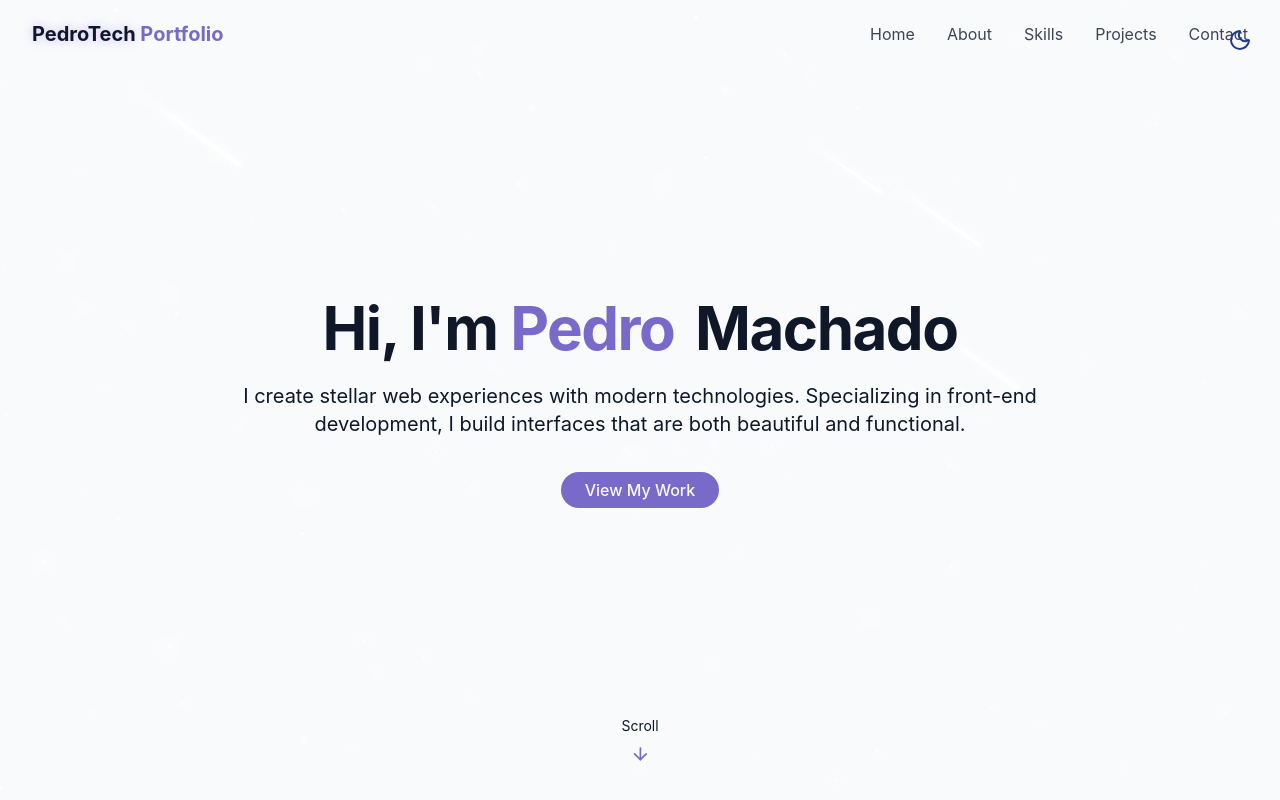
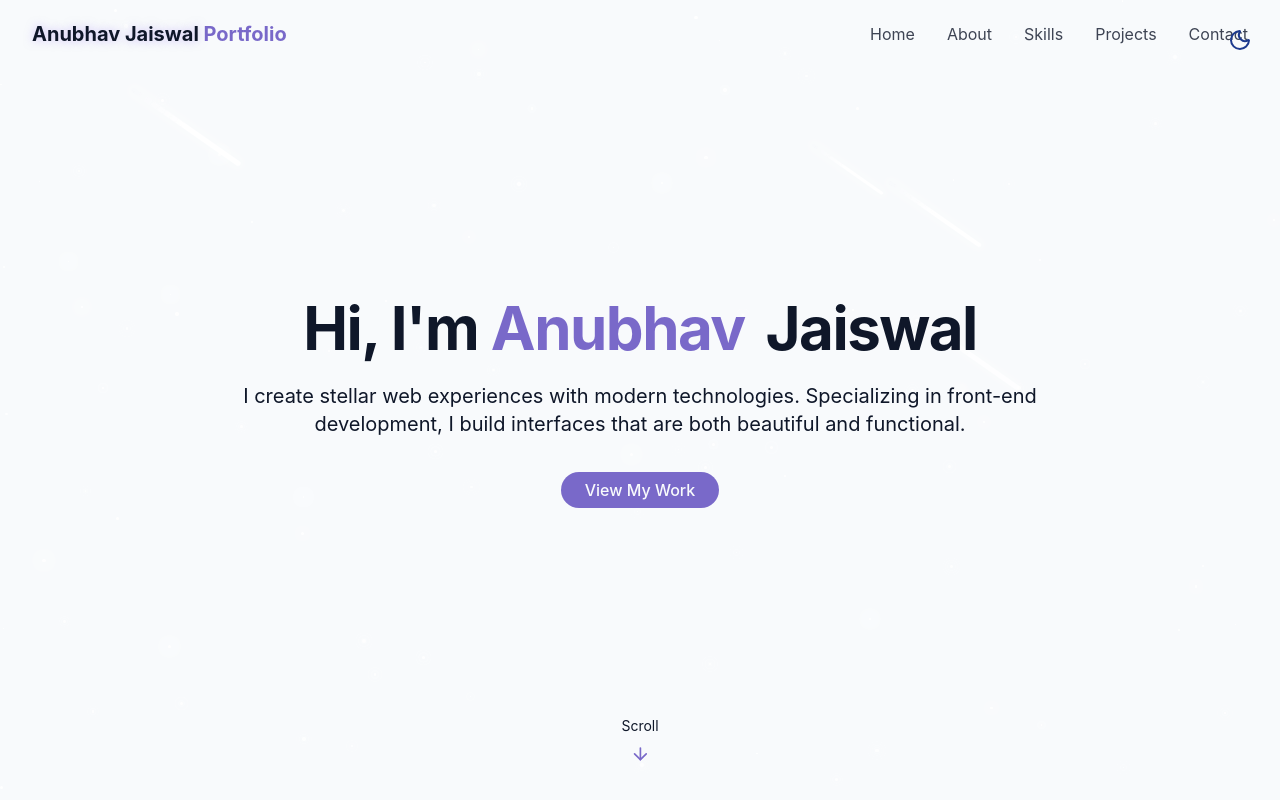
Before and after one commit to AnuJaiswal2004/Portfolio, a React (Vite) app: page / in a window 1280 px wide. Shown: the top 800 px of the page. Built offline with nearby package versions, Linux system fonts and the light colour scheme; the HTML template or start-up script is replaced by a standard one.

Commit message:
Running locally

```diff
--- a/src/Components/ContactSection.jsx
+++ b/src/Components/ContactSection.jsx
@@ -59,7 +59,7 @@ export const ContactSection = () => {
                     href="mailto:hello@gmail.com"
                     className="text-muted-foreground hover:text-primary transition-colors"
                   >
-                    hello@gmail.com
+                    anubhavjaiswal37@gmail.com
                   </a>
                 </div>
               </div>
@@ -73,7 +73,7 @@ export const ContactSection = () => {
                     href="tel:+11234567890"
                     className="text-muted-foreground hover:text-primary transition-colors"
                   >
-                    +1 (123) 456-7890
+                    +91 9369839031
                   </a>
                 </div>
               </div>
@@ -84,7 +84,7 @@ export const ContactSection = () => {
                 <div>
                   <h4 className="font-medium"> Location</h4>
                   <a className="text-muted-foreground hover:text-primary transition-colors">
-                    Vancouver, BC, Canada
+                    Prayagraj, Uttar Pradesh, India
                   </a>
                 </div>
               </div>
@@ -130,7 +130,7 @@ export const ContactSection = () => {
                   name="name"
                   required
                   className="w-full px-4 py-3 rounded-md border border-input bg-background focus:outline-hidden foucs:ring-2 focus:ring-primary"
-                  placeholder="Pedro Machado..."
+                  placeholder="Anubhav Jaiswal..."
                 />
               </div>
 
@@ -148,7 +148,7 @@ export const ContactSection = () => {
                   name="email"
                   required
                   className="w-full px-4 py-3 rounded-md border border-input bg-background focus:outline-hidden foucs:ring-2 focus:ring-primary"
-                  placeholder="john@gmail.com"
+                  placeholder="anubhavjaiswal37@gmail.com"
                 />
               </div>
 
--- a/src/Components/Footer.jsx
+++ b/src/Components/Footer.jsx
@@ -6,7 +6,7 @@ export const Footer = () => {
       {" "}
       <p className="text-sm text-muted-foreground">
         {" "}
-        &copy; {new Date().getFullYear()} Pedrotech.co. All rights reserved.
+        &copy; {new Date().getFullYear()} Kentech.co. All rights reserved.
       </p>
       <a
         href="#hero"
--- a/src/Components/HeroSection.jsx
+++ b/src/Components/HeroSection.jsx
@@ -12,11 +12,11 @@ export const HeroSection = () => {
             <span className="opacity-0 animate-fade-in"> Hi, I'm</span>
             <span className="text-primary opacity-0 animate-fade-in-delay-1">
               {" "}
-              Pedro
+              Anubhav
             </span>
             <span className="text-gradient ml-2 opacity-0 animate-fade-in-delay-2">
               {" "}
-              Machado
+              Jaiswal
             </span>
           </h1>
 
--- a/src/Components/Navbar.jsx
+++ b/src/Components/Navbar.jsx
@@ -35,7 +35,7 @@ export const Navbar = () => {
           href="#hero"
         >
           <span className="relative z-10">
-            <span className="text-glow text-foreground"> PedroTech </span>{" "}
+            <span className="text-glow text-foreground"> Anubhav Jaiswal </span>{" "}
             Portfolio
           </span>
         </a>
--- a/src/Components/ProjectsSection.jsx
+++ b/src/Components/ProjectsSection.jsx
@@ -100,7 +100,7 @@ export const ProjectsSection = () => {
           <a
             className="cosmic-button w-fit flex items-center mx-auto gap-2"
             target="_blank"
-            href="https://github.com/machadop1407"
+            href="https://github.com/AnuJaiswal2004"
           >
             Check My Github <ArrowRight size={16} />
           </a>
```
